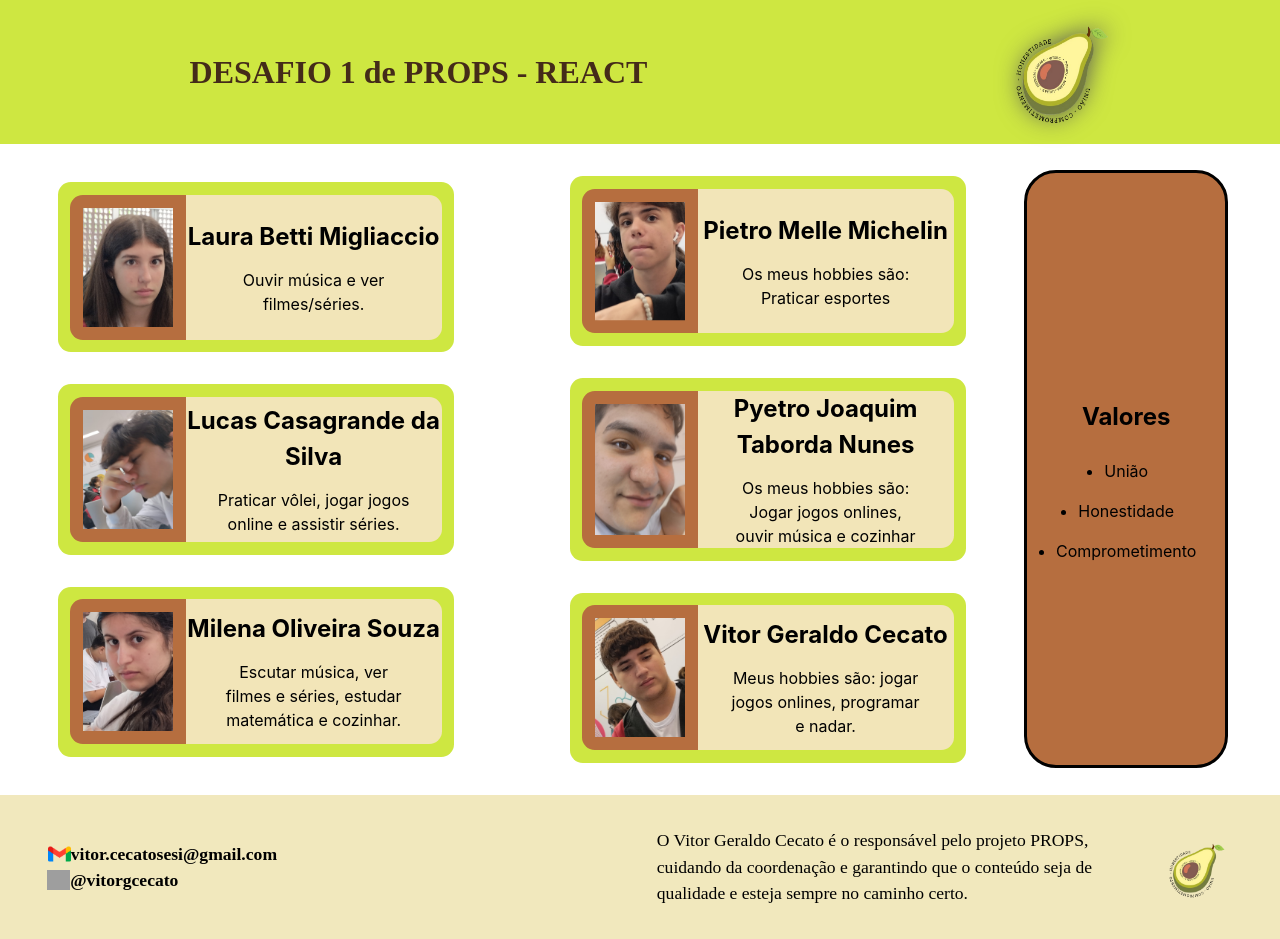
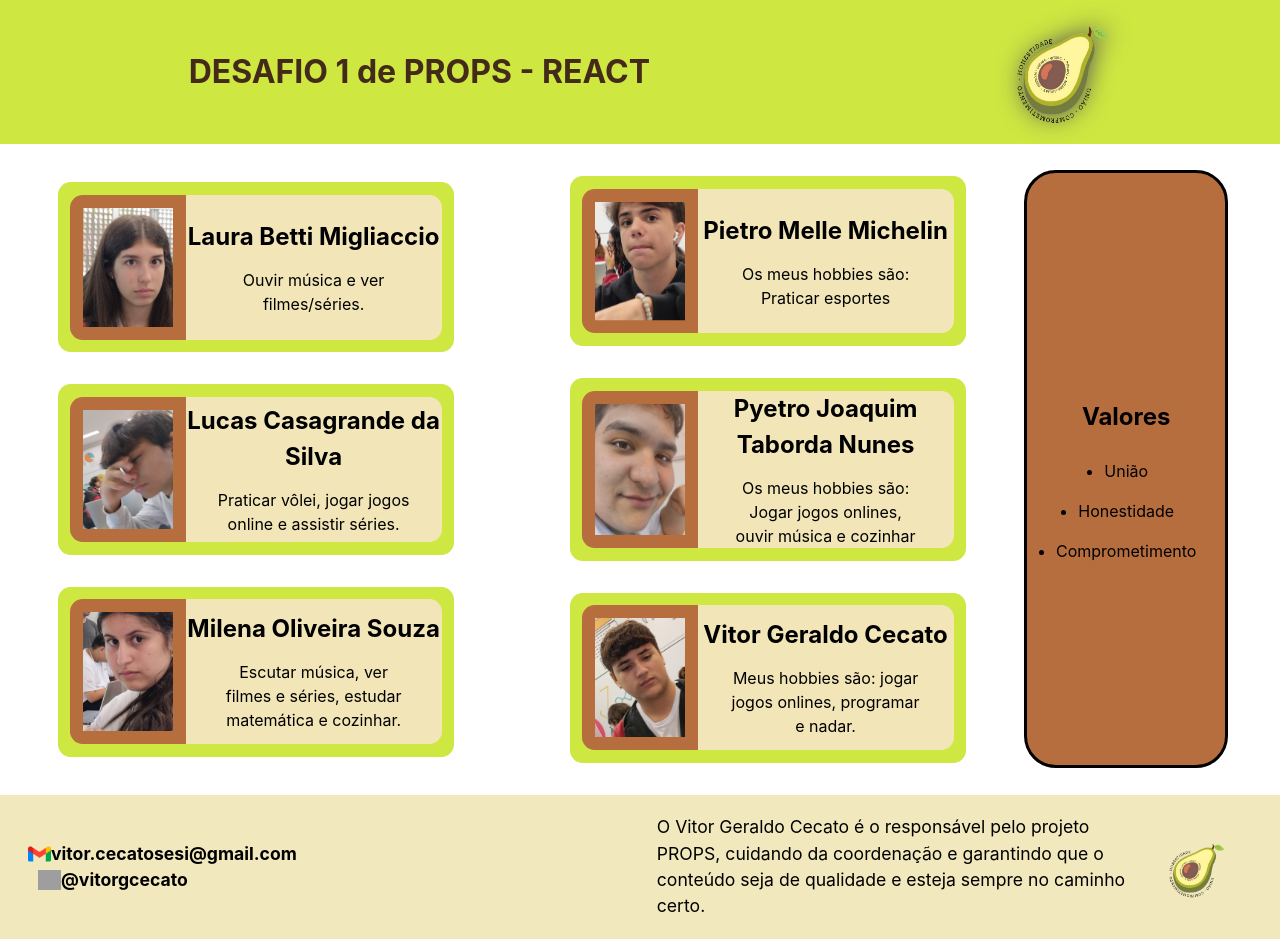
Before and after one commit to vitorcecato-sesi/desafio-react-grupo3, a React (Vite) app: page / in a window 1280 px wide. Built offline with nearby package versions, Linux system fonts and the light colour scheme; grey boxes are pictures that could not be loaded.

Commit message:
alteração das fontes

```diff
--- a/src/components/Footer.css
+++ b/src/components/Footer.css
@@ -16,7 +16,6 @@ imgLogo:hover = Aperecer um circulo verde atras da logo apos passsar o mouse
     padding: 1em;
     display: flex;
     justify-content: space-around; /* Separar  os blocos */
-    font-family: 'Times New Roman', Times, serif;  /* Alterar a fonte do footer inteiro */
     height: 14vh;
 }
 
--- a/src/components/Header.css
+++ b/src/components/Header.css
@@ -9,8 +9,6 @@
     background-color: #CEE741;
     justify-content: space-around;
     align-items: center;
-
-    font-family: 'Times New Roman', Times, serif;
     color: #442b19;
 }
 
```
